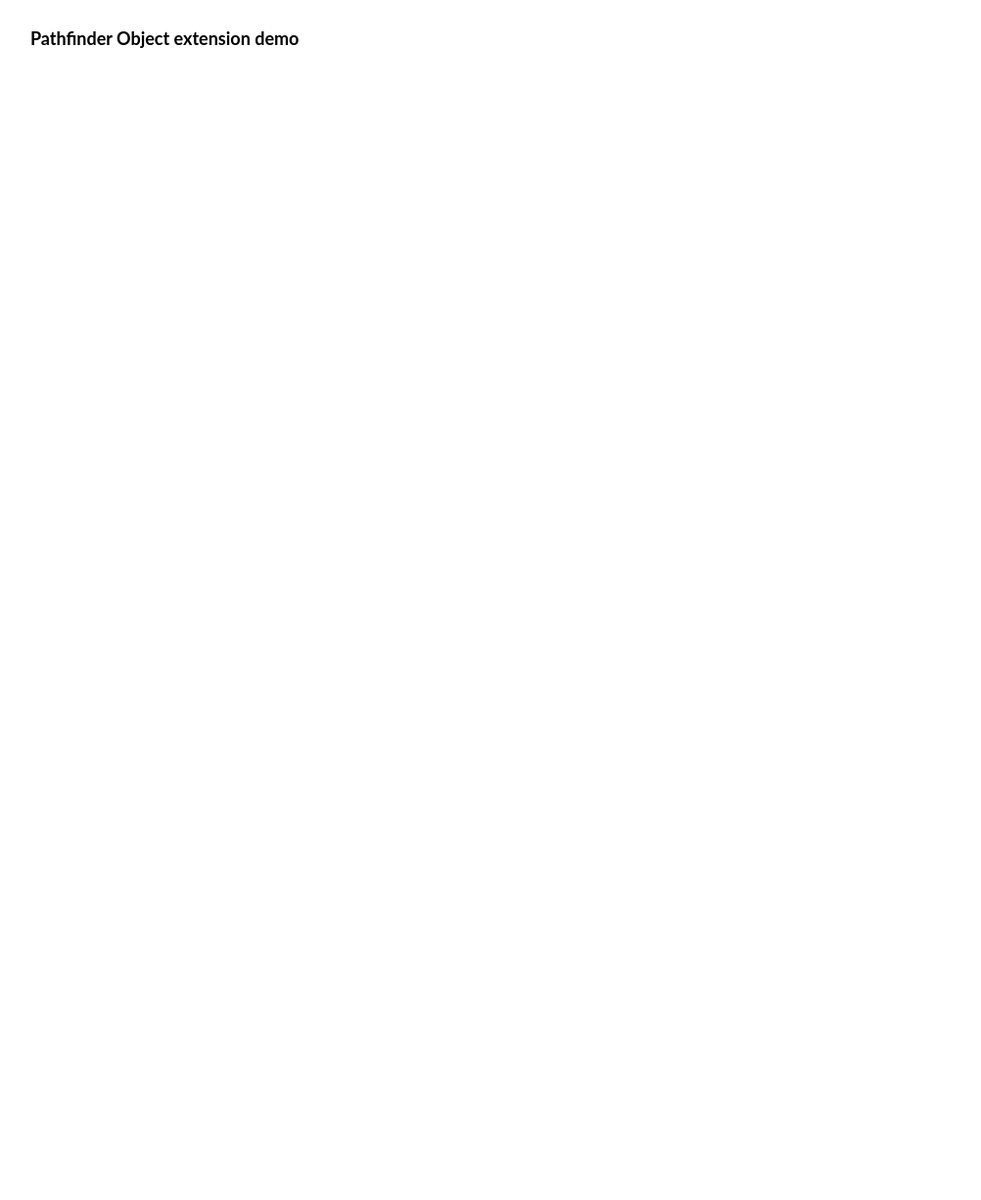
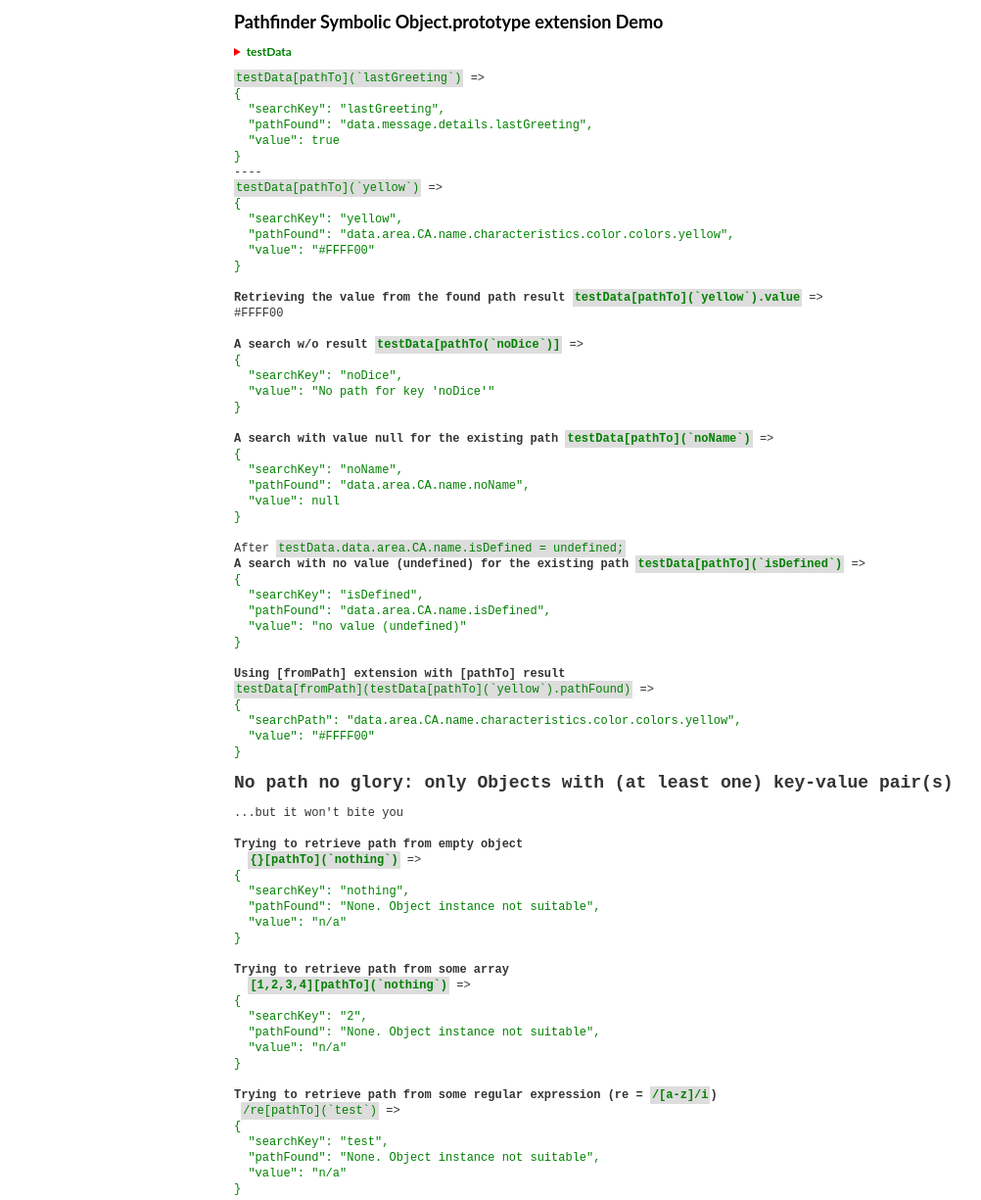
Before and after one commit to KooiInc/pathfinder, a website with bundled scripts: page Demo/index.html in a window 1280 px wide. Shown: the top 1225 px of the page at 98% size, without its empty margins (1-1003 px from the left). Before the commit the page ends 800 px from the top, so only its background shows below. Built offline with nearby package versions, Linux system fonts and the light colour scheme.

Commit message:
ditch protoXT

```diff
--- a/Demo/index.html
+++ b/Demo/index.html
@@ -7,6 +7,14 @@
     <link rel="stylesheet" type="text/css" href="./styles.css">
   </head>
   <body>
-    <h2>Pathfinder Object extension demo</h2>
+    <div class="container">
+      <div class="demo">
+        <h2>Pathfinder Symbolic Object.prototype extension Demo</h2>
+        <details>
+          <summary><span>testData</span></summary>
+          <pre><code></code></pre>
+        </details>
+      </div>
+    </div>
   </body>
 </html>
--- a/Demo/script.js
+++ b/Demo/script.js
@@ -1,68 +1,67 @@
 import { Logger } from "./Helpers.js";
 
-// MODULE for retrieving paths/values (to and from)
 // pathTo, fromPath are  Symbols, associated with Object.prototype
-import { pathTo, fromPath, } from "../Src/PathFinder.js";
+import { pathTo, fromPath } from "../Src/PathFinder.js";
+
 // TESTDATA FROM JSON
 const testData = await fetch("./Data.json").then(r => r.json());
 const log = Logger();
 const toCodeCmd = s => `<code class="cmd">${s}</code>`;
-const lastGreetingPath = testData[pathTo(`lastGreeting`)];
-log(`${ toCodeCmd( `testData[pathTo(\`lastGreeting\`)]`) } =>`, lastGreetingPath);
-const yellowPath = testData[pathTo(`yellow`)];
-log(`----\n`, `${toCodeCmd(`testData[pathTo(\`yellow\`)]`)} =>`, yellowPath);
-log(`\n<b>Retrieving the value from the found path result ${toCodeCmd(`testData[pathTo(\`yellow\`)].value`)}</b> =>`,
+const lastGreetingPath = testData[pathTo](`lastGreeting`);
+log(`${ toCodeCmd( `testData[pathTo](\`lastGreeting\`)`) } =>`, lastGreetingPath);
+const yellowPath = testData[pathTo](`yellow`);
+log(`----\n`, `${toCodeCmd(`testData[pathTo](\`yellow\`)`)} =>`, yellowPath);
+log(`\n<b>Retrieving the value from the found path result ${toCodeCmd(`testData[pathTo](\`yellow\`).value`)}</b> =>`,
   yellowPath.value);
 log(`\n<b>A search w/o result ${toCodeCmd(`testData[pathTo(\`noDice\`)]`)}</b> =>`,
-    testData[pathTo(`noDice`)]);
+    testData[pathTo](`noDice`));
 log(`\n<b>A search with value null for the existing path ${
-      toCodeCmd(`testData[pathTo(\`noName\`)]`)}</b> =>`,
-    testData[pathTo(`noName`)]);
+      toCodeCmd(`testData[pathTo](\`noName\`)`)}</b> =>`,
+    testData[pathTo](`noName`));
 
-// testDate is from json, which can not contain undefined values, so set it first for demonstration
+// testData is from json.
+// serialized JSON can not contain undefined values, so set it first for demonstration
 testData.data["area"]["CA"].name.isDefined = undefined;
 log(`\nAfter ${toCodeCmd(`testData.data.area.CA.name.isDefined = undefined;`)}`);
 log(`<b>A search with no value (undefined) for the existing path ${
-    toCodeCmd(`testData[pathTo(\`isDefined\`)]`)}</b> =>`,
-      testData[pathTo(`isDefined`)]);
+    toCodeCmd(`testData[pathTo](\`isDefined\`)`)}</b> =>`,
+      testData[pathTo](`isDefined`));
 
-log (`\n<b>Using [fromPath] extension with [pathTo] result</b> `,
-     `${toCodeCmd(`testData[fromPath(testData[pathTo(\`yellow\`)].pathFound)]`)} =>`,
-     testData[fromPath(testData[pathTo(`yellow`)].pathFound)] );
+log(`\n<b>Using [fromPath] extension with [pathTo] result</b> `,
+     `${toCodeCmd(`testData[fromPath](testData[pathTo](\`yellow\`).pathFound)`)} =>`,
+     testData[fromPath](testData[pathTo](`yellow`).pathFound) );
 
 log(`<h2>No path no glory: only Objects with (at least one) key-value pair(s)</h2>`,
     `...but it won't bite you`);
 
 log(`\n<b>Trying to retrieve path from empty object\n  ${
-  toCodeCmd(`{}[pathTo(\`nothing\`)]`)}</b> =>`,
-  Object.create({})[pathTo(`nothing`)]);
+  toCodeCmd(`{}[pathTo](\`nothing\`)`)}</b> =>`,
+  Object.create({})[pathTo](`nothing`));
 
 log(`\n<b>Trying to retrieve path from some array\n  ${
-  toCodeCmd(`[1,2,3,4][pathTo(\`nothing\`)]`)}</b> =>`,
-  [1,2,3,4][pathTo(`2`)]);
+  toCodeCmd(`[1,2,3,4][pathTo](\`nothing\`)`)}</b> =>`,
+  [1,2,3,4][pathTo](`2`));
 
 const re = /[a-z]/i;
 
 log(`\n<b>Trying to retrieve path from some regular expression (re = ${toCodeCmd(`/[a-z]/i`)})</b>\n ${
-  toCodeCmd(`/re[pathTo(\`test\`)]`)} =>`,
-  re[pathTo(`test`)]);
+  toCodeCmd(`/re[pathTo](\`test\`)`)} =>`,
+  re[pathTo](`test`));
 
 log(`\n<b>${toCodeCmd(`fromPath + pathTo`)} for regular expression (re = ${toCodeCmd(`/[a-z]/i`)})\n  ${
-    toCodeCmd(`re[ fromPath( re[ pathTo( \`test\` ) ].pathFound) ]`)}</b> =>`,
-    re[ fromPath( re[pathTo(`test`)].pathFound ) ] );
+    toCodeCmd(`re[ fromPath( re[ pathTo]( \`test\` ).pathFound) ]`)}</b> =>`,
+    re[ fromPath ]( re[pathTo](`test`).pathFound ) );
 
 // clone with new value
-log(`<h2>Cloning from the result of testData[pathTo(...)] with new value</h2>`) ;
-const testDataWithChangedYellowPathValue = yellowPath.cloneWithNewValue(`${
-  yellowPath.value} magically shifted to RED in this testData clone`);
+log(`<h2>Cloning from the result of testData[pathTo](...) with new value</h2>`) ;
+const testDataWithChangedYellowPathValue = yellowPath.cloneWithNewValue("RED");
 
 log(`\n<b>Cloned testData with new value for key 'yellow' (declaration =>
-  ${toCodeCmd(`const testDataWithChangedYellowPathValue = yellowPath.cloneWithNewValue(\`\${
-    yellowPath.value} magically shifted to RED in this testData clone\`)`)})</b>`);
+  ${toCodeCmd(`const testDataWithChangedYellowPathValue = yellowPath.cloneWithNewValue("RED")`)})</b>`);
 
 log(`\n<b>Retrieving the value from the found path result in clone\n  ${
-    toCodeCmd(`testDataWithChangedYellowPathValue[pathTo(\`yellow\`)]`)}</b> =>`,
-    testDataWithChangedYellowPathValue[pathTo(`yellow`)]);
+    toCodeCmd(`testDataWithChangedYellowPathValue[pathTo](\`yellow\`)`)}</b> =>`,
+    testDataWithChangedYellowPathValue[pathTo](`yellow`));
 
-
-log(`\n----------\n <b style="color:red">testData</b>\n----------`, testData);
+document.querySelector(`details > pre > code`).textContent = JSON.stringify(testData, null, 2);
+document.querySelector(`.demo`).append(document.querySelector(`#report`));
--- a/Demo/styles.css
+++ b/Demo/styles.css
@@ -16,9 +16,29 @@ code.cmd {
 .logEntry {
   color: #333;
   display: block;
-  min-height: 1rem;
+  line-height: 1rem;
+}
+
+details {
+  color: red;
+
+  > summary span {
+    color: green;
+    font-weight: bold;
+    cursor: pointer;
+  }
 }
 
 code.pre {
   white-space: pre-wrap;
 }
+
+.container {
+  position: absolute;
+  inset: 0;
+
+  .demo {
+    max-width: 800px;
+    margin: 0 auto;
+  }
+}
--- a/Src/PathFinder.js
+++ b/Src/PathFinder.js
@@ -1,21 +1,51 @@
-const {addExtensionFn: protoX} = await import("//kooiinc.github.io/ProtoXT/protoxt.js");
 const cleanPath = path => /^[/.]/.test(path) ? path.slice(1) : path;
 const splitPath = path => (cleanPath(path)).split(/[/.]/);
 const isObj = o => Object.getPrototypeOf(o || 0).constructor === Object;
 const checkArray = (shouldCheck, value) => shouldCheck && Array.isArray(value) && !!value.find(v => v.constructor && v.constructor === Object);
 const noValue = `no value (undefined)`;
 const invObj = `None. Object instance not suitable`;
-const yn = protoX(function() { return !this.valueOf() ? `NO` : `YES`; } ).To(Boolean);
 const createReturnValue = (path = `n/a`, exists = false[yn], value = noValue) => ({searchPath: path, exists: exists[yn], value});
 const validObj = obj => !Array.isArray(obj) && Object.keys(obj).length;
-const extTo = (me, key) => validObj(me) && findPathForKey(me, key) || { searchKey: key, pathFound: invObj, value: `n/a`};
-const extFrom = (me, path) => validObj(me) && getValueFromPath(me, path) || createReturnValue(path, false, `n/a`);
-const pathTo = protoX(extTo).To(Object);
-const fromPath = protoX(extFrom).To(Object);
+const { pathTo, fromPath, yn } = extendSymbolic();
 
-export { pathTo, fromPath, };
+export { pathTo, fromPath };
 
-function getValueFromPath( object2Search, pathString, searchArraysForPathInObjects = false, returnFoundObjectFromArrayIfPathFoundWithin = false ) {
+function extendSymbolic() {
+  Symbol.to =Symbol.for(`pathTo`);
+  Symbol.from =Symbol.for(`pathFrom`);
+  Symbol.yn = Symbol.for(`yn`)
+
+  Object.defineProperties(Boolean.prototype, {
+    [Symbol.yn]: { value: yn, enumerable: false, },
+  })
+
+  Object.defineProperties(Object.prototype, {
+    [Symbol.to]: { value: function(key) { return extTo(this, key); }, enumerable: false },
+    [Symbol.from]: { value: function(key) { return extFrom(this, key); }, enumerable: false },
+  });
+
+  return { pathTo: Symbol.to, fromPath: Symbol.from, yn: Symbol.yn };
+
+  function extTo(target, key) {
+    return validObj(target) && findPathForKey(target, key) || {
+      searchKey: key,
+      pathFound: invObj,
+      value: `n/a`
+    };
+  }
+
+  function extFrom(target, path) {
+    return validObj(target) && getValueFromPath(target, path) || createReturnValue(path, false, `n/a`);
+  }
+
+  function yn() { return !this.valueOf() ? `NO` : `YES`; }
+}
+
+function getValueFromPath(
+    object2Search,
+    pathString,
+    searchArraysForPathInObjects = false,
+    returnFoundObjectFromArrayIfPathFoundWithin = false ) {
   const iPath = splitPath(pathString);
   const exists = currentObj => {
     const current = iPath.shift();
--- a/package.json
+++ b/package.json
@@ -1,6 +1,6 @@
 {
   "name": "js-pathfinder",
-  "version": "0.6.5",
+  "version": "0.9.0",
   "description": "Path utility for objects",
   "browser": "./Src/PathFinder.js",
   "dependencies": {
```
